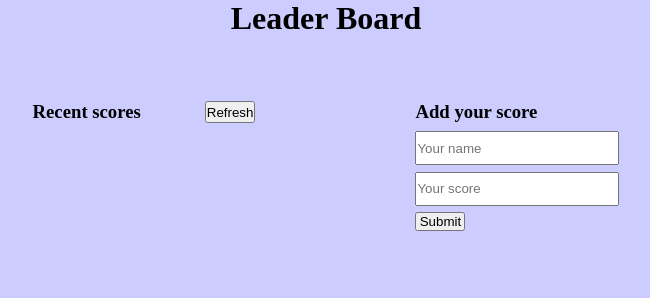
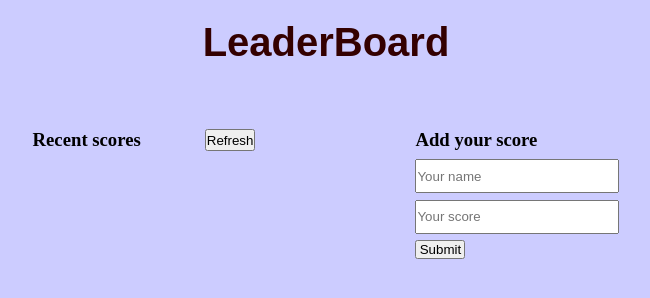
Before and after one commit to Kayonga99/Leaderboard, a website built with webpack: page src/index.html in a window 1280 px wide. Shown: the whole page, without its empty margins (314-964 px from the left). Built offline with nearby package versions, Linux system fonts and the light colour scheme.

Commit message:
Add font-size, add font-weight, add color and add padding-top.

```diff
--- a/src/index.html
+++ b/src/index.html
@@ -9,7 +9,7 @@
 <body>
 
     <body>
-        <h1 class="title">Leader Board</h1>
+        <h1 class="title">LeaderBoard</h1>
 
         <div class="main-container">
     <div class="score-cont">
--- a/src/style.css
+++ b/src/style.css
@@ -12,7 +12,12 @@ body {
 
 .title {
   text-align: center;
-
+  padding-top: 0.5em;
+  font-size: 2.5em;
+  /* font-style: ; */
+  font-family: 'poppins', sans-serif;
+  color: #330000;
+  font-weight: bold;
 }
 
 /* main container  */
```
